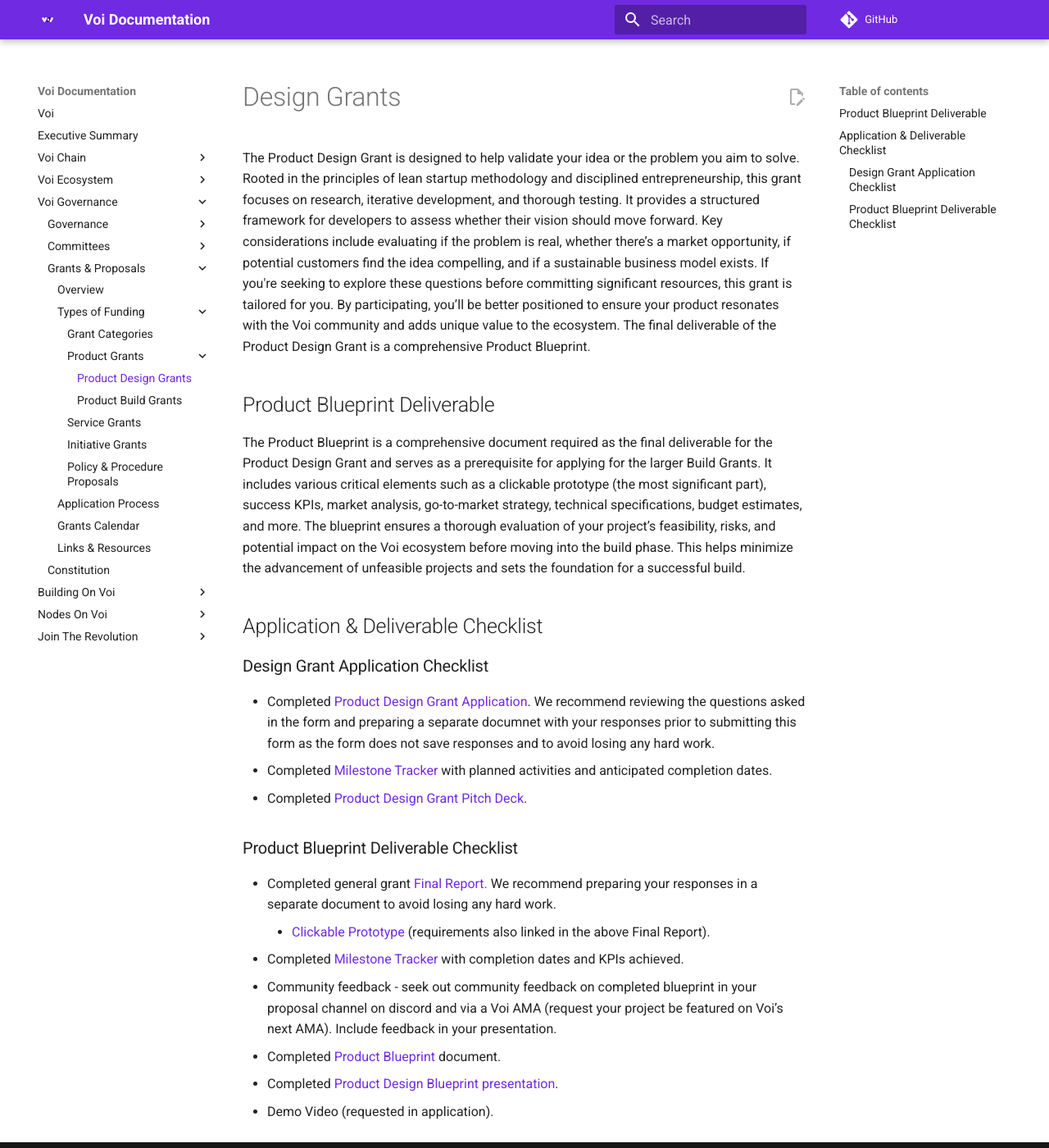
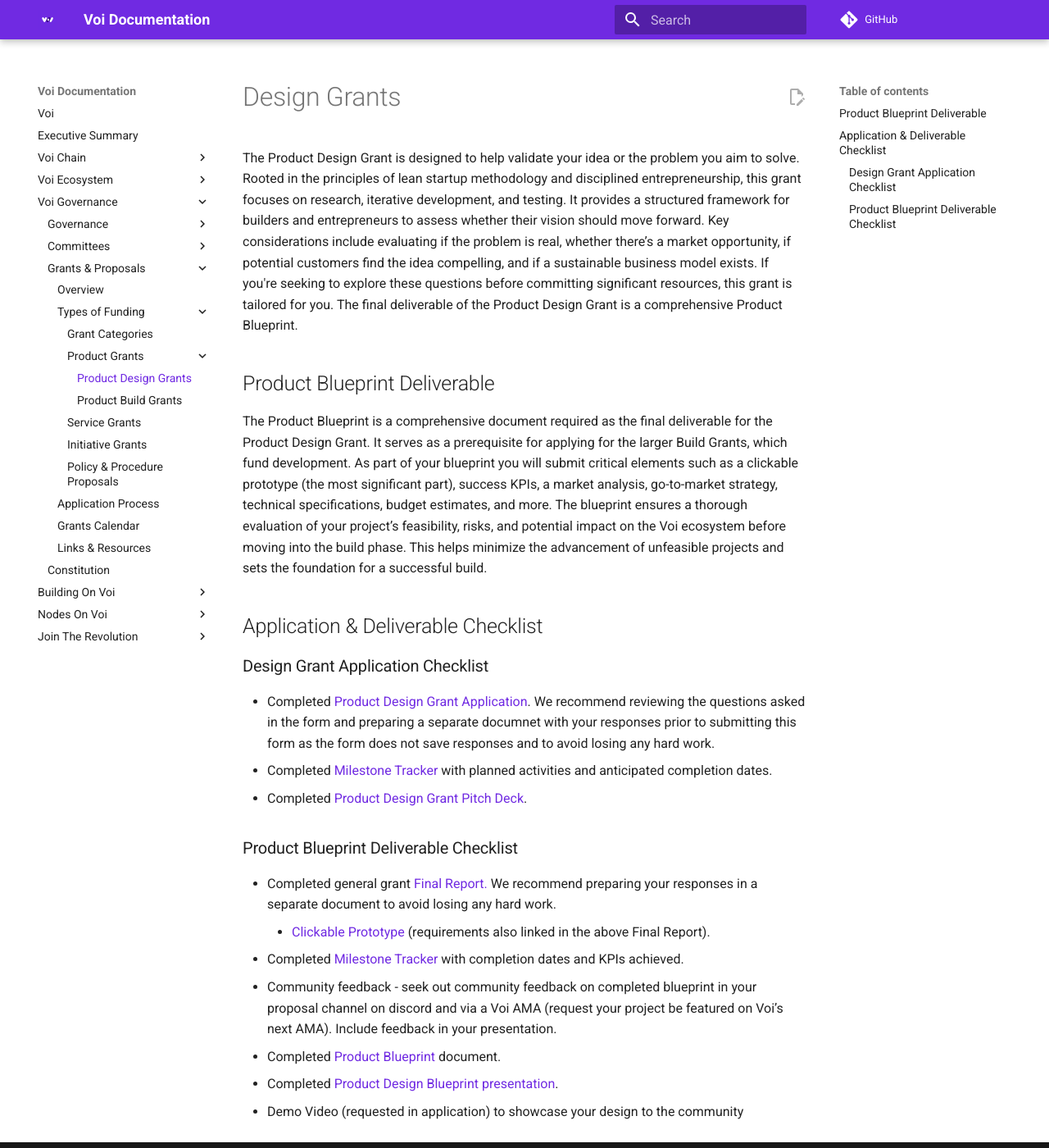
Before and after one commit to VoiNetwork/learn-more, an MkDocs documentation site: the page built from docs/governance/proposals/product-design-grants.md, in a window 1280 px wide and 1400 px high. Shown: the whole window at 82% size. Built offline with MkDocs 1.6.1 and Material for MkDocs 9.7.7, drawn with Linux system fonts in a browser that asks for light colours; plug-ins that fetch from the network failed and are left out; comment, search, counter and statistics services are not loaded.

Commit message:
Update product-design-grants.md

```diff
--- a/docs/governance/proposals/product-design-grants.md
+++ b/docs/governance/proposals/product-design-grants.md
@@ -1,10 +1,10 @@
 # Design Grants
 
-The Product Design Grant is designed to help validate your idea or the problem you aim to solve. Rooted in the principles of lean startup methodology and disciplined entrepreneurship, this grant focuses on research, iterative development, and thorough testing. It provides a structured framework for developers to assess whether their vision should move forward. Key considerations include evaluating if the problem is real, whether there’s a market opportunity, if potential customers find the idea compelling, and if a sustainable business model exists. If you're seeking to explore these questions before committing significant resources, this grant is tailored for you. By participating, you’ll be better positioned to ensure your product resonates with the Voi community and adds unique value to the ecosystem. The final deliverable of the Product Design Grant is a comprehensive Product Blueprint.
+The Product Design Grant is designed to help validate your idea or the problem you aim to solve. Rooted in the principles of lean startup methodology and disciplined entrepreneurship, this grant focuses on research, iterative development, and testing. It provides a structured framework for builders and entrepreneurs to assess whether their vision should move forward. Key considerations include evaluating if the problem is real, whether there’s a market opportunity, if potential customers find the idea compelling, and if a sustainable business model exists. If you're seeking to explore these questions before committing significant resources, this grant is tailored for you. The final deliverable of the Product Design Grant is a comprehensive Product Blueprint.
 
 ## Product Blueprint Deliverable
 
-The Product Blueprint is a comprehensive document required as the final deliverable for the Product Design Grant and serves as a prerequisite for applying for the larger Build Grants. It includes various critical elements such as a clickable prototype (the most significant part), success KPIs, market analysis, go-to-market strategy, technical specifications, budget estimates, and more. The blueprint ensures a thorough evaluation of your project’s feasibility, risks, and potential impact on the Voi ecosystem before moving into the build phase. This helps minimize the advancement of unfeasible projects and sets the foundation for a successful build.
+The Product Blueprint is a comprehensive document required as the final deliverable for the Product Design Grant. It serves as a prerequisite for applying for the larger Build Grants, which fund development. As part of your blueprint you will submit critical elements such as a clickable prototype (the most significant part), success KPIs, a market analysis, go-to-market strategy, technical specifications, budget estimates, and more. The blueprint ensures a thorough evaluation of your project’s feasibility, risks, and potential impact on the Voi ecosystem before moving into the build phase. This helps minimize the advancement of unfeasible projects and sets the foundation for a successful build.
 
 ## Application & Deliverable Checklist
 
@@ -20,4 +20,4 @@
 - Community feedback - seek out community feedback on completed blueprint in your proposal channel on discord and via a Voi AMA (request your project be featured on Voi’s next AMA). Include feedback in your presentation.
 - Completed [Product Blueprint](https://docs.google.com/document/d/1Pp6xY1-KCkx3YNd46Z0r40CNFgiwqfw1JwgZMqw1TR0/edit#heading=h.wekkd06scytq) document.
 - Completed [Product Design Blueprint presentation](https://docs.google.com/presentation/d/1JwjrArUgIc2cF8l4LdBjunJ07V2_d21etOFpNI7wUno/edit?usp=sharing).
-- Demo Video (requested in application).
+- Demo Video (requested in application) to showcase your design to the community
```
